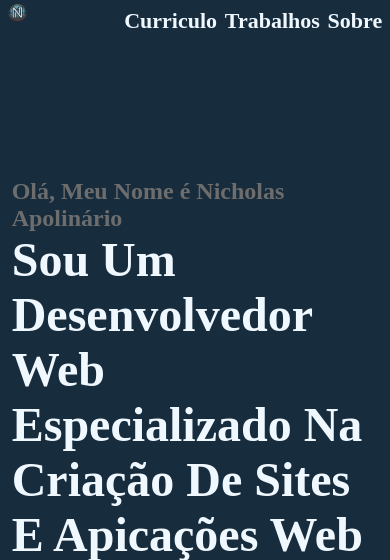
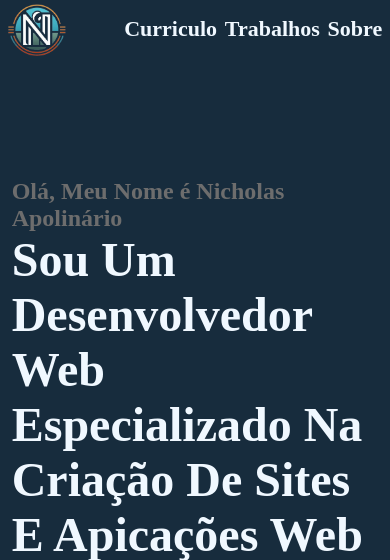
Before and after one commit to nicholas-apolinario03/nicholas-apolinario03.github.io, a PHP site: page / in a window 390 px wide. Shown: the top 560 px of the page. Run offline with PHP 8.4, Linux system fonts and the light colour scheme; some libraries are stand-ins or nearby versions.

Commit message:
Update style.css

```diff
--- a/style.css
+++ b/style.css
@@ -161,7 +161,12 @@ header{
 }
 
 @media (max-width: 1112px){
-
+    .logo{
+        width: 15%;
+    }
+    nav a{
+        margin-top: 4%;
+    }
     .apresentacao{
         width: 100%;
     }
```
